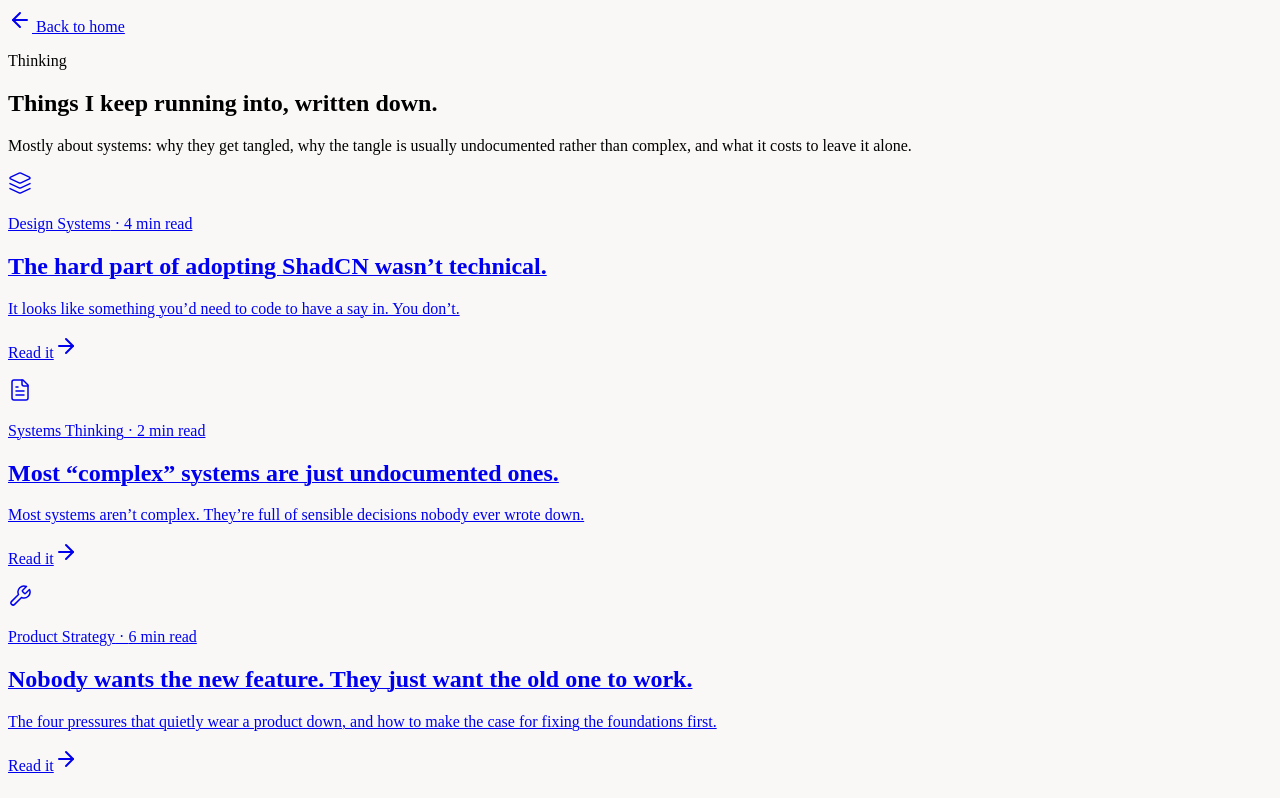
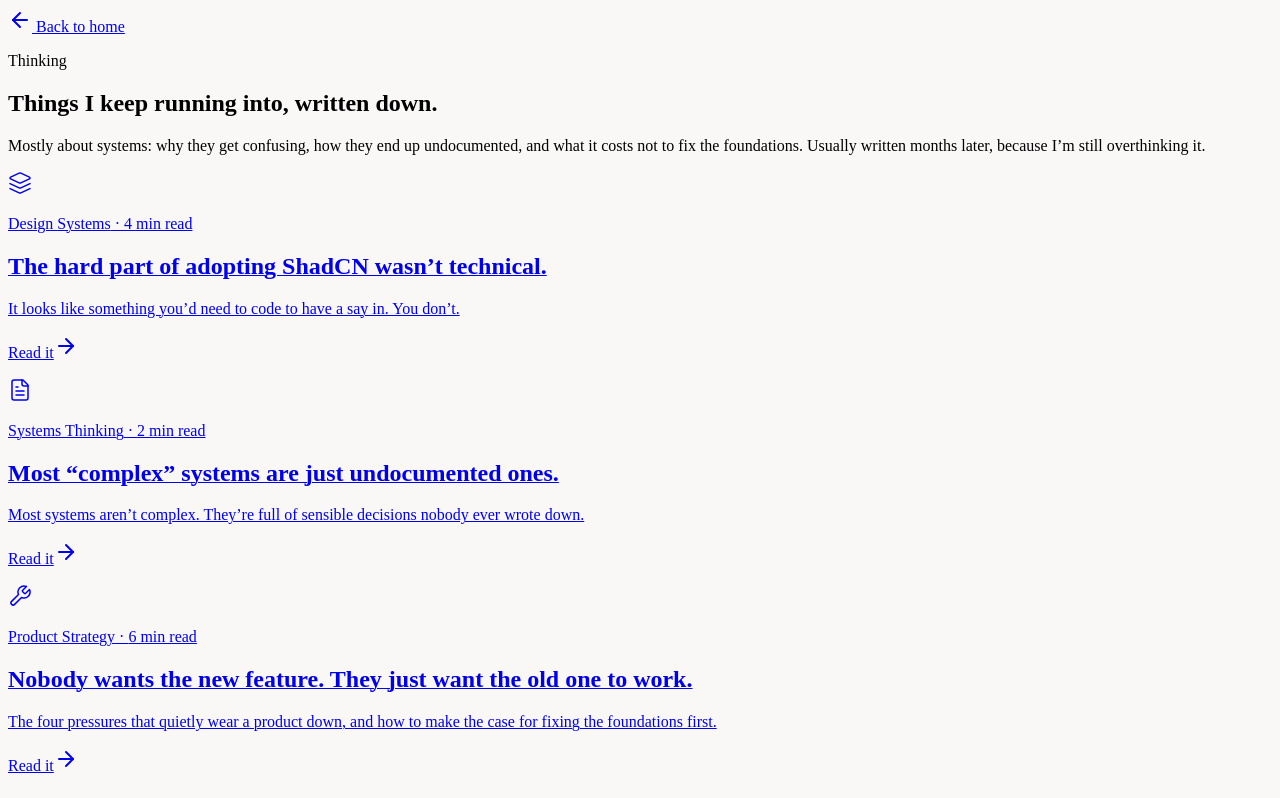
Before and after one commit to jadeparrish/portfolio, a Next.js app: page /thinking in a window 1280 px wide. Shown: the top 798 px of the page. Built offline with nearby package versions, Linux system fonts and the light colour scheme.

Commit message:
Revise text for clarity on systems and documentation
Updated paragraph text to clarify the discussion on systems and their complexities.

```diff
--- a/app/thinking/page.js
+++ b/app/thinking/page.js
@@ -30,8 +30,9 @@ export default function ThinkingIndex() {
             Things I keep running into, written down.
           </h1>
           <p className="text-neutral-600 text-lg sm:text-xl leading-[1.6] [text-wrap:pretty]">
-            Mostly about systems: why they get tangled, why the tangle is usually
-            undocumented rather than complex, and what it costs to leave it alone.
+            Mostly about systems: why they get confusing, how they end up
+            undocumented, and what it costs not to fix the foundations. Usually written
+            months later, because I&rsquo;m still overthinking it.
           </p>
         </section>
 
```
